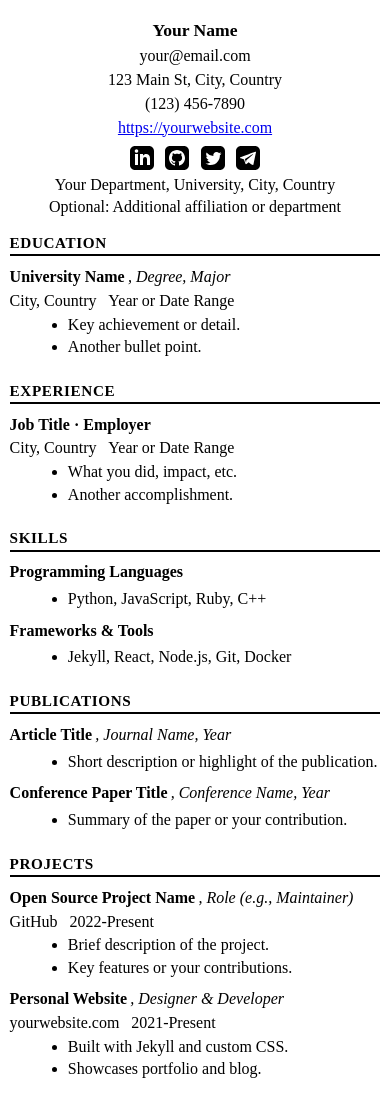
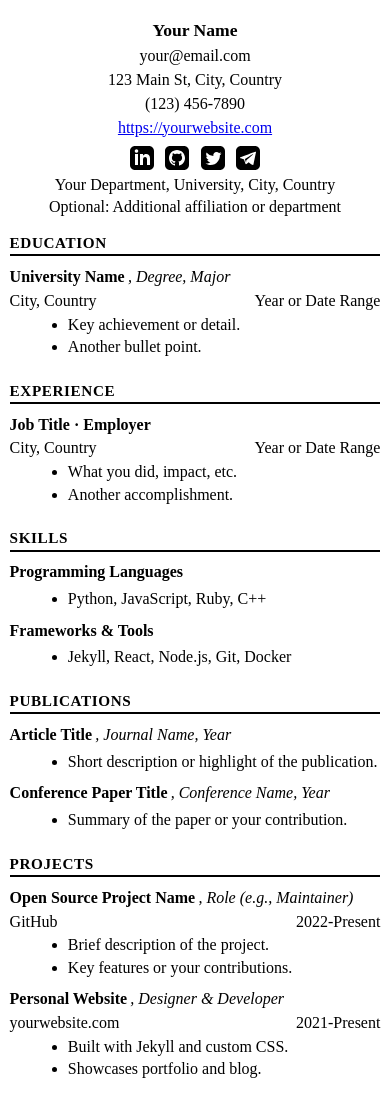
Before and after one commit to smirnoffmg/harvard-style-cv-theme, a Jekyll site: the page built from index.md, in a window 390 px wide. Built offline with Jekyll 4.4.1, drawn with Linux system fonts in a browser that asks for light colours.

Commit message:
Improve mobile CV entry layout: location left, dates right using flexbox

```diff
--- a/assets/css/main.scss
+++ b/assets/css/main.scss
@@ -155,8 +155,18 @@ ul {
     margin-bottom: 0.1em;
   }
   .cv-entry-meta {
+    display: flex;
+    justify-content: space-between;
+    width: 100%;
     margin-top: 0.1em;
+  }
+  .cv-entry-location {
     text-align: left;
+  }
+  .cv-entry-dates {
+    text-align: right;
+    flex-shrink: 0;
+    min-width: 80px;
   }
 }
 
```
